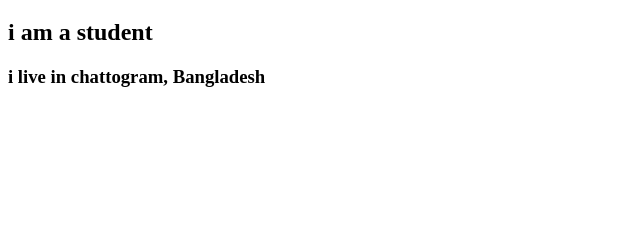
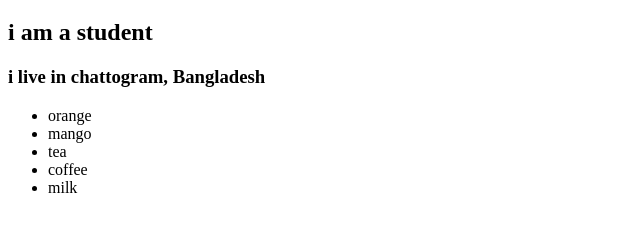
Before and after one commit to Tushar2024/first-repo, a plain HTML site: page index.html in a window 1280 px wide. Shown: the part 61-292 px from the top of the page, without its empty margins (0-640 px from the left). Drawn offline with Linux system fonts and the light colour scheme.

Commit message:
unordered list

```diff
--- a/index.html
+++ b/index.html
@@ -12,6 +12,14 @@
     <h1>md tushar abdullah</h1>
     <h2>i am a student</h2>
     <h3>i live in chattogram, Bangladesh</h3>
+
+    <ul>
+        <li>orange</li>
+        <li>mango</li>
+        <li>tea</li>
+        <li>coffee</li>
+        <li>milk</li>
+    </ul>
 </body>
 
 </html>
```
